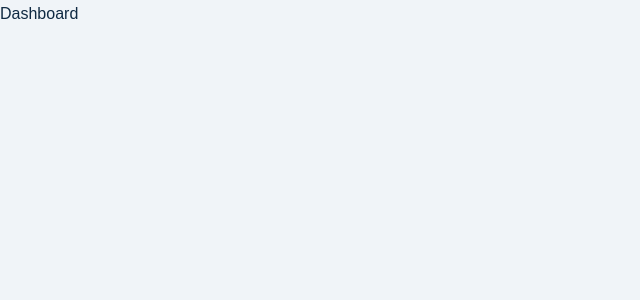
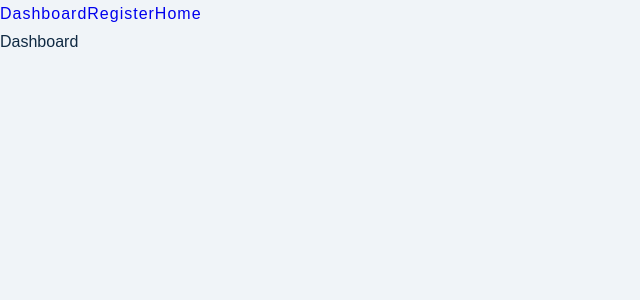
Before and after one commit to iputuagussetiawan/Jobify-2022, a React (Create React App) app: page / in a window 1280 px wide. Shown: the top 300 px of the page, without its empty margins (0-640 px from the left). Built offline with nearby package versions, Linux system fonts and the light colour scheme.

Commit message:
Link Component

```diff
--- a/src/App.js
+++ b/src/App.js
@@ -3,6 +3,11 @@ import Landing from "./pages/Landing";
 function App() {
   return (
     <BrowserRouter>
+      <nav>
+        <Link to="/">Dashboard</Link>
+        <Link to="/register">Register</Link>
+        <Link to="/landing">Home</Link>
+      </nav>
       <Routes>
         <Route path="/" element={<div>Dashboard</div>} />
         <Route path="/register" element={<div>Register</div>} />
```
